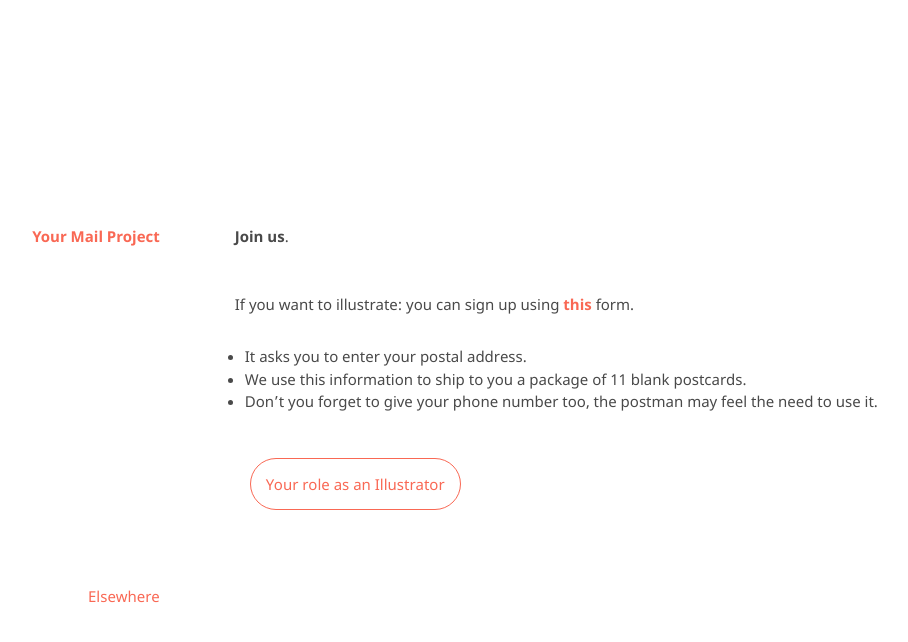
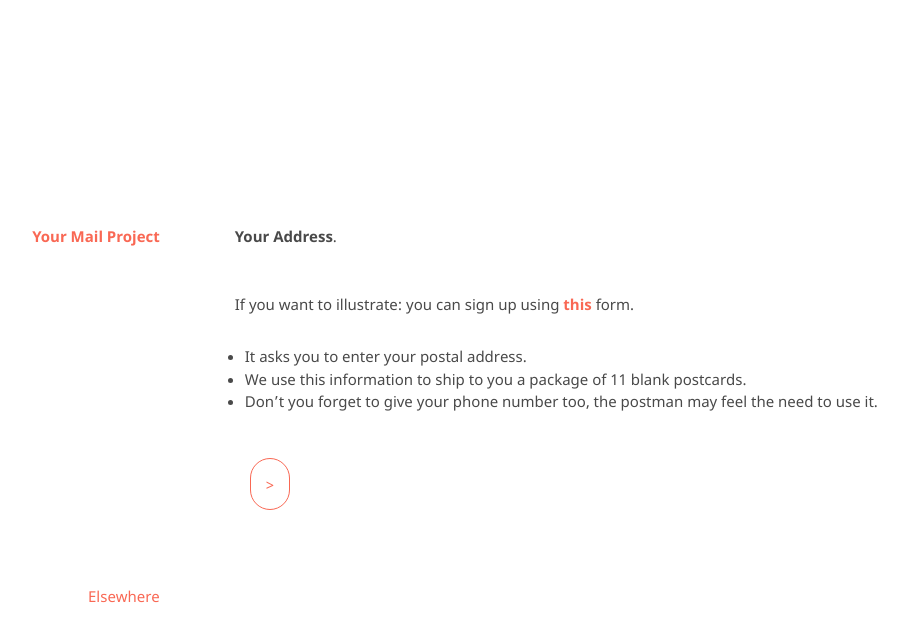
Before and after one commit to kvshvlin/yourmailproject, a Jekyll site: the page built from 5.md, in a window 1280 px wide. Shown: the top 642 px of the page, without its empty margins (200-1108 px from the left). Built offline with Jekyll 4.4.1, drawn with Linux system fonts in a browser that asks for light colours; our own code applies the rules of GitHub Pages for plain Markdown files.

Commit message:
Update 5.md

```diff
--- a/5.md
+++ b/5.md
@@ -1,4 +1,4 @@
-**Join us**.
+**Your Address**.
 
 If you want to illustrate: you can sign up using **<a href="https://yourmailproject.typeform.com/to/krhWpQJZ" target="_blank">this</a>** form.
 - It asks you to enter your postal address.
@@ -8,7 +8,7 @@ If you want to illustrate: you can sign up using **<a href="https://yourmailproj
 <div class="roadmap-spacer-1"></div>
 
 <p>
-<a class="btn" href="https://kvshvl.in/yourmailproject/6.html">Your role as an Illustrator</a><br>
+<a class="btn" href="https://kvshvl.in/yourmailproject/6.html">></a><br>
 </p>
 
 <div class="roadmap-spacer-2"></div>
```
